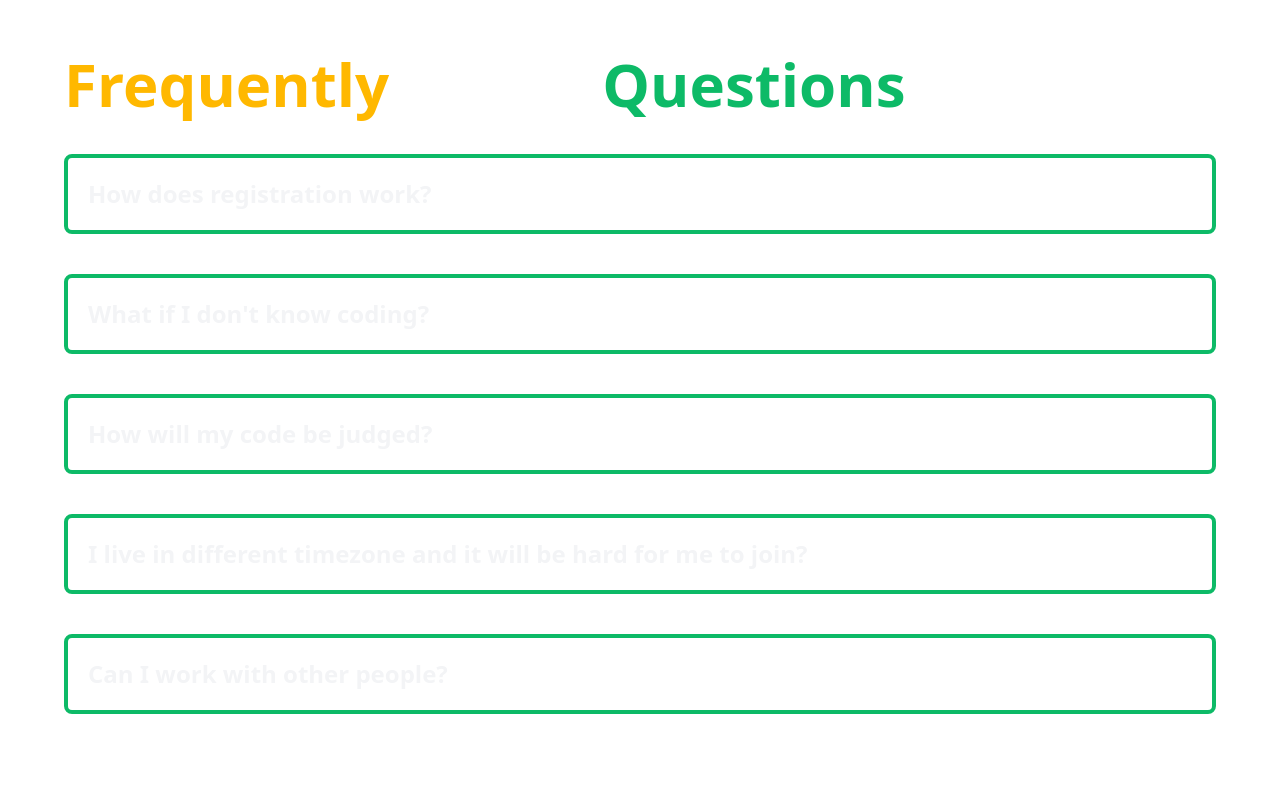
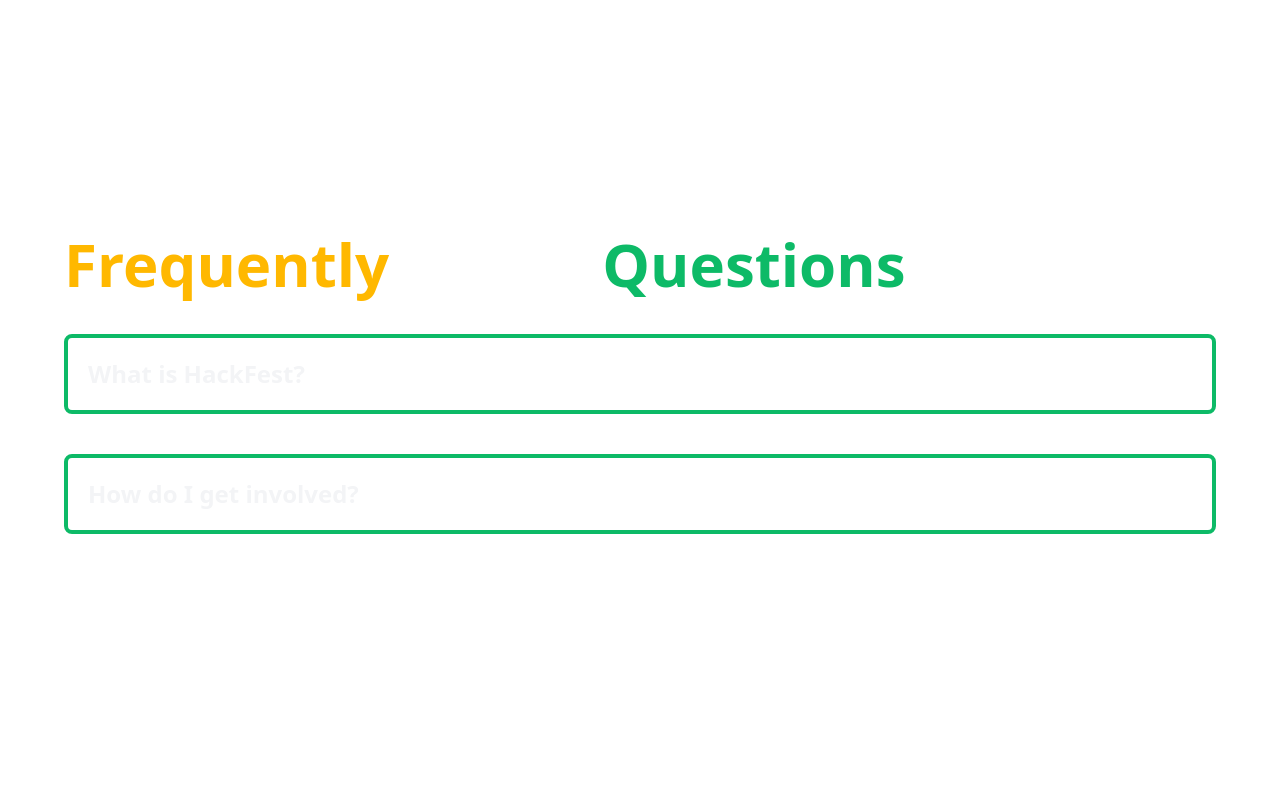
Before and after one commit to GenZtechies/gzt-hackfest, a Next.js app: page / in a window 1280 px wide. Shown: the part 3720-4520 px from the top of the page. Built offline with nearby package versions, Linux system fonts and the light colour scheme.

Commit message:
chore: dynamic data for sponsors, faqs and speakers

```diff
--- /dev/null
+++ b/data/faqs.ts
@@ -0,0 +1,12 @@
+const faqs: any[] = [
+    {
+        question: "What is HackFest?",
+        answer: "HackFest is a hackathon event where you can build and share your projects with the community. It is a great way to get your ideas out to the world and get feedback from the community."
+    },
+    {
+        question: "How do I get involved?",
+        answer: "You can get involved by registering for the event. You can also submit your project to the event."
+    }
+];
+
+export default faqs;
--- /dev/null
+++ b/data/speakers.ts
@@ -0,0 +1,11 @@
+const speakers: any[] = [
+    // {
+    //     fullname: "Samantha Jane",
+    //     role_title: "Software Developer",
+    //     company: "Microsoft",
+    //     image: "https://via.placeholder.com/600x600",
+    //     reference_link: "" // Can be Twitter | Linkedin | Github | Website
+    // },
+];
+
+export default speakers;
--- /dev/null
+++ b/data/sponsors.ts
@@ -0,0 +1,9 @@
+const sponsors: any[] = [
+    // {
+    //     name: "Microsoft",
+    //     logo_image: "https://via.placeholder.com/600x600",
+    //     reference_link: "" // Can be Twitter | Linkedin | Github | Website
+    // },
+];
+
+export default sponsors;
--- a/pages/index.tsx
+++ b/pages/index.tsx
@@ -4,6 +4,10 @@ import { NextPage } from "next";
 // @ts-ignore
 import Zoom from "react-reveal/Zoom";
 import { Header, Footer, FaqAccordion } from "../components";
+
+import faqs from "../data/faqs";
+import speakers from "../data/speakers";
+import sponsors from "../data/sponsors";
 
 const Home: NextPage = () => {
     return (
@@ -91,38 +95,47 @@ const Home: NextPage = () => {
                 <section id="judges" className="flex flex-col items-center min-h-screen p-10">
                     <div className="my-auto w-full max-w-6xl">
                         <h3 className="text-4xl md:text-6xl text-white font-bold">
-                            <span className="text-primary-green">Judges</span> and <span className="text-primary-yellow">Sponsors</span>
+                            <span className="text-primary-green">Judges</span> and <span className="text-primary-yellow">Speakers</span>
                         </h3>
 
-                        <p className="text-lg md:text-2xl text-white font-bold leading-loose md:leading-loose my-5 text-justify">Yet to be announced...</p>
+                        {speakers.length === 0 && <p className="text-lg md:text-2xl text-white font-bold leading-loose md:leading-loose my-5 text-justify">Yet to be announced...</p>}
 
-                        {/* <div className="grid grid-cols-1 md:grid-cols-2 lg:grid-cols-3 gap-5">
-                        <div className="bg-primary-green p-2 rounded-lg shadow-lg hover:scale-105 transition duration-300">
-                            <img src="https://via.placeholder.com/600x600" alt="team-member" className="h-60 w-72 object-cover object-center rounded-lg pb-2" />
+                        <div className="grid grid-cols-1 md:grid-cols-2 lg:grid-cols-4 gap-5 my-10">
+                            {speakers.map((speaker: any, index: number) => (
+                                <div key={index} className="bg-primary-green p-2 rounded-lg shadow-lg hover:scale-105 transition duration-300">
+                                    <img src={speaker.image} alt={speaker.fullname} className="w-full aspect-square object-contain object-center rounded-lg pb-2" />
 
-                            <h4 className="text-xl text-white font-bold px-1">Samantha Jane</h4>
-                            <p className="text-md text-white font-light px-1 italic">Software Developer</p>
-                            <p className="text-md text-white font-medium px-1">Microsoft</p>
+                                    <h4 className="text-xl text-white font-bold px-1">{speaker.fullname}</h4>
+                                    <p className="text-md text-white font-light px-1 italic">{speaker.role_title}</p>
+                                    <p className="text-md text-white font-medium px-1">{speaker.company}</p>
+                                </div>
+                            ))}
                         </div>
-
-                        <div className="bg-primary-green p-2 rounded-lg shadow-lg hover:scale-105 transition duration-300">
-                            <img src="https://via.placeholder.com/600x600" alt="team-member" className="h-60 w-72 object-cover object-center rounded-lg pb-2" />
-                            <h4 className="text-xl text-white font-bold px-1">Samantha Jane</h4>
-                            <p className="text-md text-white font-light px-1 italic">Software Developer</p>
-                            <p className="text-md text-white font-medium px-1">Microsoft</p>
-                        </div>
-
-                        <div className="bg-primary-green p-2 rounded-lg shadow-lg hover:scale-105 transition duration-300">
-                            <img src="https://via.placeholder.com/600x600" alt="team-member" className="h-60 w-72 object-cover object-center rounded-lg pb-2" />
-                            <h4 className="text-xl text-white font-bold px-1">Samantha Jane</h4>
-                            <p className="text-md text-white font-light px-1 italic">Software Developer</p>
-                            <p className="text-md text-white font-medium px-1">Microsoft</p>
-                        </div>
-                    </div> */}
                     </div>
                 </section>
 
-                <section id="sponsors" className="flex flex-col items-center min-h-screen p-10">
+                {sponsors.length > 0 && (
+                    <section id="sponsors" className="flex flex-col items-center min-h-screen p-10">
+                        <div className="my-auto w-full max-w-6xl">
+                            <h3 className="text-4xl md:text-6xl text-white font-bold">
+                                <span className="text-primary-yellow">Our </span>
+                                <span className="text-primary-green">Sponsors</span>
+                            </h3>
+
+                            <div className="grid grid-cols-1 md:grid-cols-2 lg:grid-cols-4 gap-5 my-10">
+                                {sponsors.map((sponsor: any, index: number) => (
+                                    <div key={index} className="bg-primary-yellow bg-opacity-50 p-2 rounded-lg shadow-lg hover:scale-105 transition duration-300">
+                                        <a href={sponsor.reference_link} target="_blank" rel="noopener noreferrer" title={sponsor.name}>
+                                            <img src={sponsor.logo_image} alt={sponsor.name} className="w-full aspect-square object-contain object-center rounded-lg pb-2" />
+                                        </a>
+                                    </div>
+                                ))}
+                            </div>
+                        </div>
+                    </section>
+                )}
+
+                <section id="why_sponsors" className="flex flex-col items-center min-h-screen p-10">
                     <div className="my-auto w-full max-w-6xl">
                         <div className="grid grid-cols-1 lg:grid-cols-3 gap-5">
                             <h3 className="lg:col-span-2 text-4xl md:text-6xl text-white font-bold">
@@ -211,17 +224,9 @@ const Home: NextPage = () => {
                         </h3>
 
                         <div className="w-full flex flex-col my-5">
-                            <FaqAccordion
-                                question="How does registration work?"
-                                answer="HackFest is a hackathon that is held every year in the fall. It is a great way to learn new skills and get involved in the tech community."
-                            />
-                            <FaqAccordion question="What if I don't know coding?" answer="The hackathon is a 24 hour event where teams of around 5-10 people come together to build a project." />
-                            <FaqAccordion question="How will my code be judged?" answer="The theme of the hackathon is to build a product that will help people in need." />
-                            <FaqAccordion
-                                question="I live in different timezone and it will be hard for me to join?"
-                                answer="HackFest is beginner friendly! We have introductory workshops tailored to first-time hackers. If you want to fine tune your skills, join our community of learners on Discord."
-                            />
-                            <FaqAccordion question="Can I work with other people?" answer="Lorem ipsum dolor sit amet consectetur adipisicing elit." />
+                            {faqs.map((faq: any, index: number) => (
+                                <FaqAccordion key={index} question={faq.question} answer={faq.answer} />
+                            ))}
                         </div>
                     </div>
                 </section>
```
